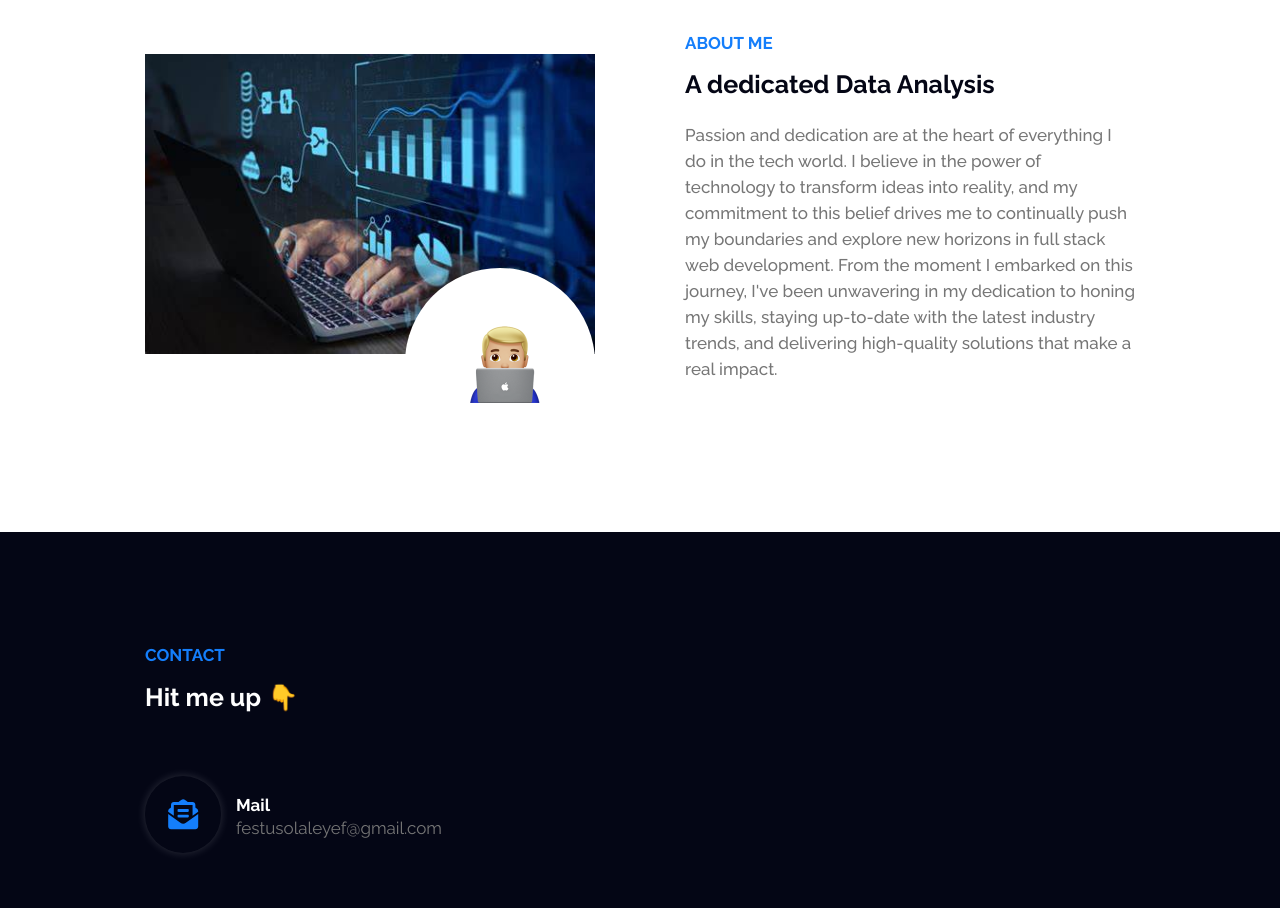
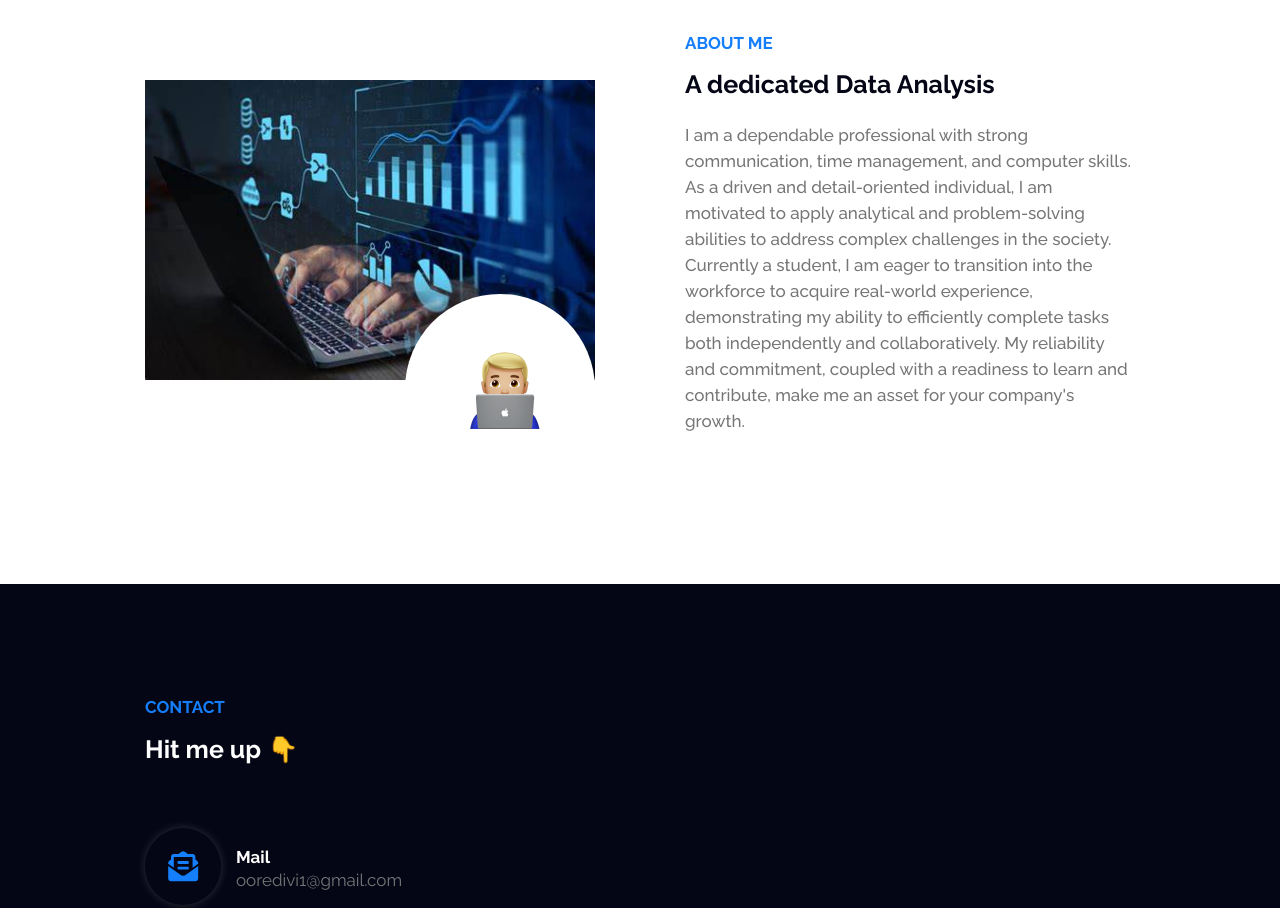
Before and after one commit to OlaleyeFisayo/popola-ooreluwa-divine, a plain HTML site: page index.html in a window 1280 px wide. Shown: the part 920-1828 px from the top of the page. Drawn offline with Linux system fonts and the light colour scheme.

Commit message:
Update index.html

```diff
--- a/index.html
+++ b/index.html
@@ -11,7 +11,9 @@
     <header>
       <nav>
         <section class="logo">
-          <a href="https://github.com/OlaleyeFisayo">PoopolaOoreoluwa</a>
+          <a href="https://github.com/OoreLUWA" target="_blank"
+            >PoopolaOoreoluwa</a
+          >
         </section>
 
         <section class="desktop-view">
@@ -71,7 +73,7 @@
               </p>
               <span>
                 <a
-                  href="https://www.linkedin.com/in/fisayo-festus-olaleye-67a778227/"
+                  href="https://ng.linkedin.com/in/ooreoluwa-popoola-3731681b7"
                   target="_blank"
                 >
                   <svg
@@ -87,7 +89,7 @@
                     />
                   </svg>
                 </a>
-                <a href="https://github.com/OlaleyeFisayo" target="_blank">
+                <a href="https://github.com/OoreLUWA" target="_blank">
                   <svg
                     width="30"
                     height="29"
@@ -130,14 +132,15 @@
             <h1>About Me</h1>
             <h3>A dedicated Data Analysis</h3>
             <p>
-              Passion and dedication are at the heart of everything I do in the
-              tech world. I believe in the power of technology to transform
-              ideas into reality, and my commitment to this belief drives me to
-              continually push my boundaries and explore new horizons in full
-              stack web development. From the moment I embarked on this journey,
-              I've been unwavering in my dedication to honing my skills, staying
-              up-to-date with the latest industry trends, and delivering
-              high-quality solutions that make a real impact.
+              I am a dependable professional with strong communication, time
+              management, and computer skills. As a driven and detail-oriented
+              individual, I am motivated to apply analytical and problem-solving
+              abilities to address complex challenges in the society. Currently
+              a student, I am eager to transition into the workforce to acquire
+              real-world experience, demonstrating my ability to efficiently
+              complete tasks both independently and collaboratively. My
+              reliability and commitment, coupled with a readiness to learn and
+              contribute, make me an asset for your company's growth.
             </p>
           </section>
         </section>
@@ -158,9 +161,7 @@
               <div class="contact-info">
                 <h1>Mail</h1>
                 <p>
-                  <a href="mailto:festusolaleyef@gmail.com">
-                    festusolaleyef@gmail.com
-                  </a>
+                  <a href="mailto:ooredivi1@gmail.com"> ooredivi1@gmail.com </a>
                 </p>
               </div>
             </div>
```
